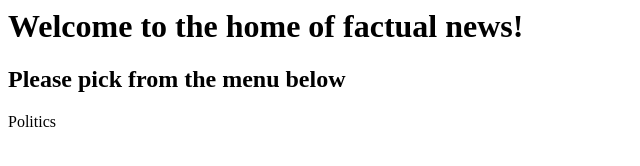
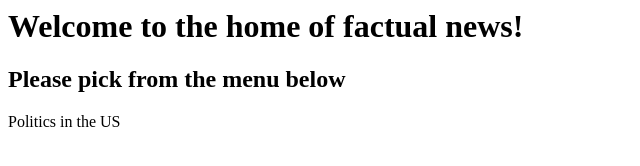
Before and after one commit to 5chengzhi/Ivyhacks-RealNews, a plain HTML site: page index.html in a window 1280 px wide. Shown: the full height of the page, 0-640 px from the left. Drawn offline with Linux system fonts and the light colour scheme.

Commit message:
added US to politics

```diff
--- a/index.html
+++ b/index.html
@@ -4,6 +4,6 @@
   	<body>
   		<h1>Welcome to the home of factual news!</h1>
   		<h2>Please pick from the menu below</h2>
-  		<p>Politics</p>
+  		<p>Politics in the US</p>
   	</body>
 </html>
```
